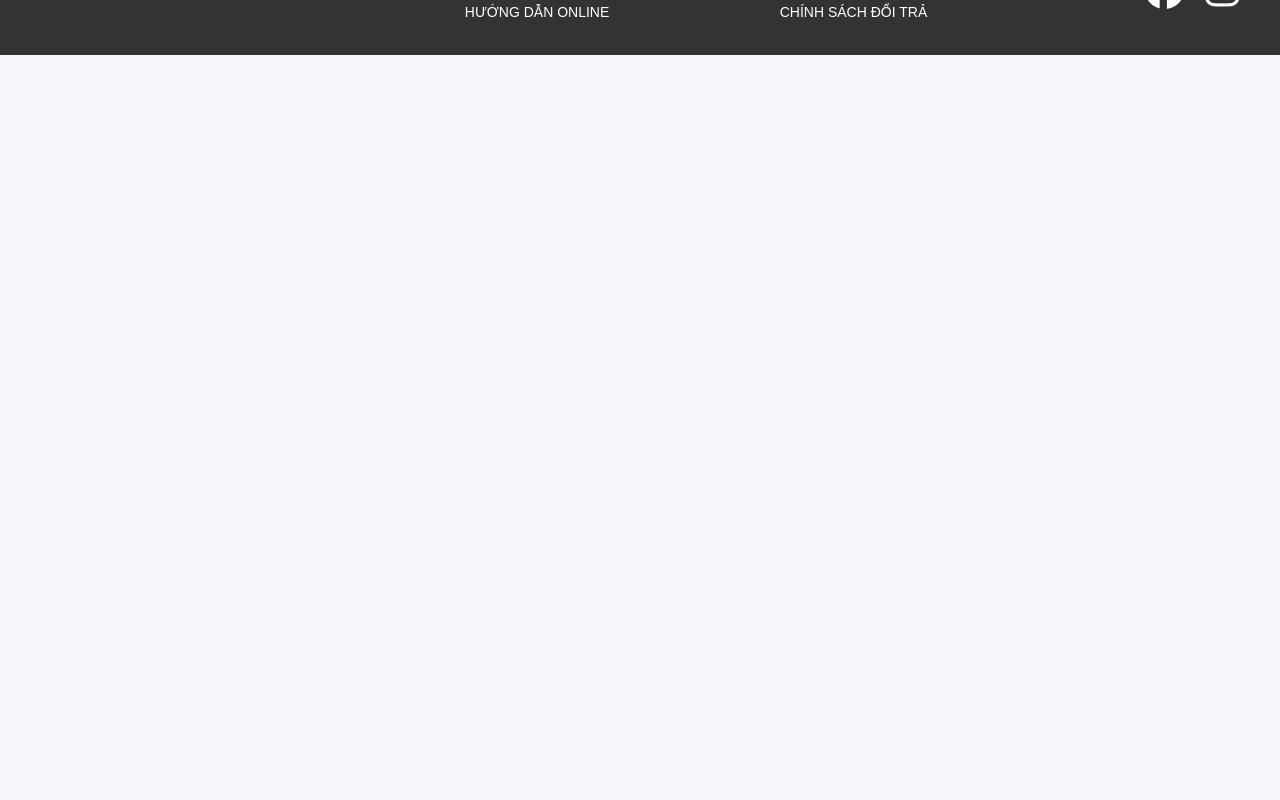
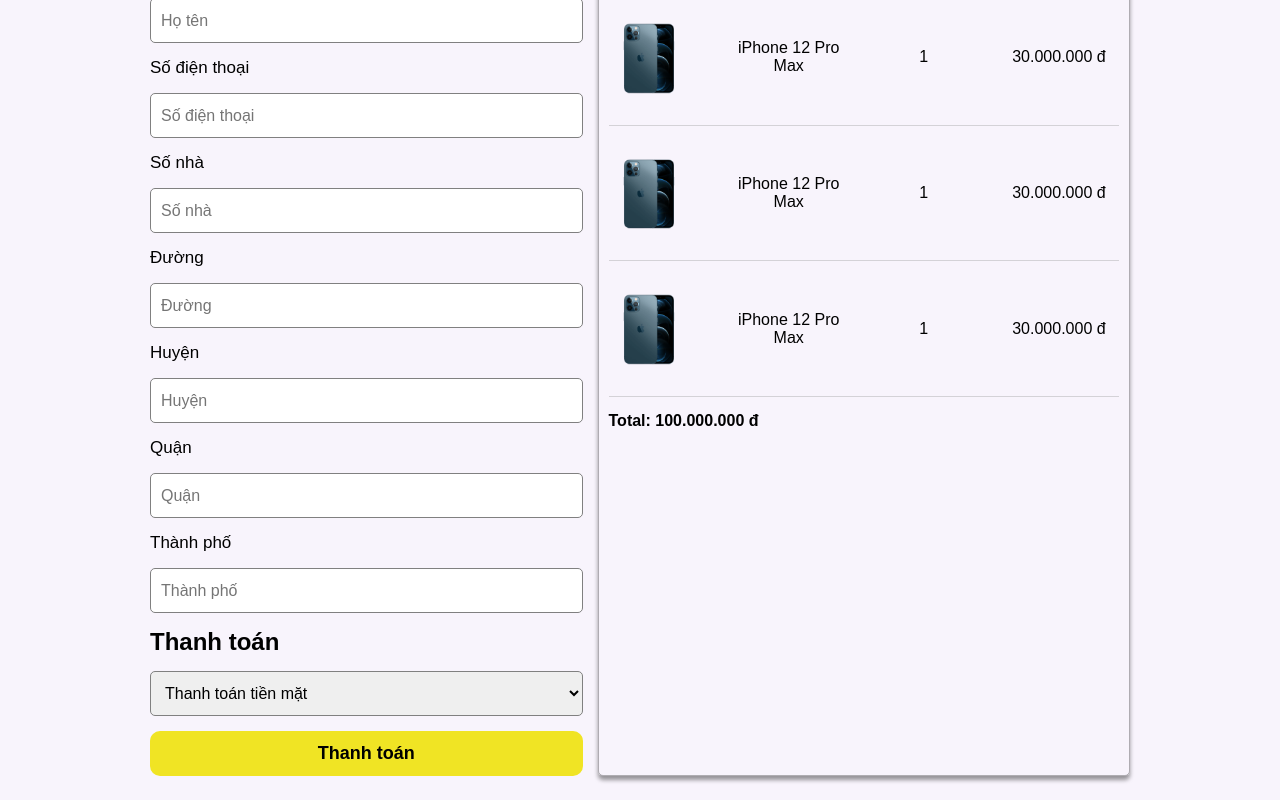
Before and after one commit to mindangg/Web-2, a React (Vite) app in the folder frontend/: page /checkout in a window 1280 px wide. Shown: the part 280-1080 px from the top of the page. Before the commit the page ends 800 px from the top, so only its background shows below. Built offline with nearby package versions, Linux system fonts and the light colour scheme.

Commit message:
checkout

```diff
--- a/frontend/index.html
+++ b/frontend/index.html
@@ -2,7 +2,7 @@
 <html lang="en">
   <head>
     <meta charset="UTF-8" />
-    <link rel="icon" type="image/png" href="#" />
+    <link rel="icon" type="image/png" href="./src/assets/logo.png" />
     <meta name="viewport" content="width=device-width, initial-scale=1.0" />
     <title>Phone</title>
 
--- /dev/null
+++ b/frontend/src/components/CheckoutItems.jsx
@@ -0,0 +1,16 @@
+import React from 'react'
+
+import test from '../assets/iphone-12-pro-blue-hero.png'
+
+import '../styles/Checkout.css'
+
+export default function CheckoutItems() {
+    return (
+        <div className='checkout-item'>
+            <img src={test}></img>
+            <span>iPhone 12 Pro Max</span>
+            <span>1</span>
+            <span>30.000.000 đ</span>
+    </div>
+    )
+}
--- a/frontend/src/index.css
+++ b/frontend/src/index.css
@@ -252,3 +252,80 @@
     flex-wrap: wrap;
     gap: 80px 25px;
 }
+
+.home{
+    /* padding: 10px 10% 0; */
+    width: 75%;
+    margin: auto;
+}
+
+.slider{
+    position: relative;
+    top: 10px;
+    width: 100%;
+    height: 520px;
+    overflow: hidden;
+    margin: 0;
+}
+
+.slider-list{
+    position: absolute;
+    top: 0;
+    left: 0;
+    height: 100%;
+    width: 100%;
+    display: flex;
+    transition: 1s;
+}
+
+.slider-list img{
+    /* width: 100%; */
+    height: 100%;
+    border-radius: 10px;
+    box-shadow: 0px 4px 10px rgba(0,0,0,0.4);
+}
+
+.slider-button{
+    position: absolute;
+    top: 42%;
+    left: 5%;
+    width: 90%;
+    display: flex;
+    justify-content: space-between;
+}
+
+.slider-button button{
+    width: 50px;
+    height: 50px;
+    border-radius: 50%;
+    background-color: #fff5;
+    color: #fff;
+    border: none;
+    font-weight: bold;
+}
+
+.slider-dots{
+    position: absolute;
+    left: 82%;
+    bottom: 7%;
+    color: #fff;
+    width: 100%;
+    margin: 0;
+    padding: 0;
+    display: flex;
+}
+
+.slider-dots li{
+    list-style: none;
+    width: 10px;
+    height: 10px;
+    background-color: rgba(255, 255, 255, 0.5);
+    margin: 20px 10px;
+    border-radius: 20px;
+    transition: 1s;
+}
+
+.slider-dots li.active{
+    background-color: #fff;
+    width: 29px;
+}
--- a/frontend/src/pages/Checkout.jsx
+++ b/frontend/src/pages/Checkout.jsx
@@ -1,9 +1,122 @@
-import React from 'react'
+import React, { useState } from 'react'
+
+import '../styles/Checkout.css'
+
+import QR from '../assets/QR.jpg'
+import CheckoutItems from '../components/CheckoutItems'
 
 export default function Checkout() {
+    const [fullname, setFullname] = useState('')
+    const [phone, setPhone] = useState('')
+    const [streetName, setStreetName] = useState('')
+    const [street, setStreet] = useState('')
+    const [ward, setWard] = useState('')
+    const [district, setDistrict] = useState('')
+    const [city, setCity] = useState('')
+
+    const [method, setMethod] = useState('cash')
+
+    const handlePayment = (methodCheck) => {
+        if (methodCheck === 'cash')
+            setMethod('cash')
+
+        if (methodCheck === 'qr')
+            setMethod('qr')
+
+        if (methodCheck === 'card')
+            setMethod('card')
+    }
+
     return (
-        <div>
+        <div className='checkout'>
+            <div className='checkout-payment'>
+                <h2>Thông tin đơn hàng</h2>
+                <label>Họ tên</label>
+                <input type='text' value={fullname} placeholder='Họ tên'
+                        onChange={(e) => setFullname(e.target.value)}></input>
 
+                <label>Số điện thoại</label>
+                <input type='tel' value={phone} placeholder='Số điện thoại'
+                        onChange={(e) => setPhone(e.target.value)}></input>
+
+                <label>Số nhà</label>
+                <input type='text' value={streetName} placeholder='Số nhà'
+                        onChange={(e) => setStreetName(e.target.value)}></input>
+
+                <label>Đường</label>
+                <input type='text' value={street} placeholder='Đường'
+                        onChange={(e) => setStreet(e.target.value)}></input>
+
+                <label>Huyện</label>
+                <input type='text' value={ward} placeholder='Huyện'
+                        onChange={(e) => setWard(e.target.value)}></input>
+
+                <label>Quận</label>
+                <input type='text' value={district} placeholder='Quận'
+                        onChange={(e) => setDistrict(e.target.value)}></input>
+
+                <label>Thành phố</label>
+                <input type='text' value={city} placeholder='Thành phố'
+                        onChange={(e) => setCity(e.target.value)}></input>
+
+                <h2>Thanh toán</h2>
+
+                <select onChange={(e) => handlePayment(e.target.value)}>
+                    <option value='cash'>Thanh toán tiền mặt</option>
+                    <option value='qr'>Chuyển khoản QR</option>
+                    <option value='card'>Chuyển khoản ngân hàng</option>
+                </select>
+
+                {method == 'qr' && (
+                    <div id='paymentByQR'>
+                        <img src={QR} style={{width: 200 + 'px'}}></img>
+                    </div>
+                )}
+
+                {method == 'card' && (
+                    <div id='paymentByCard'>
+                        <select defaultValue='Vietcombank'>
+                            <option value='Vietcombank'>Vietcombank</option>
+                            <option value='Agribank'>Agribank</option>
+                            <option value='ACB'>ACB</option>
+                            <option value='Vietinbank'>Vietinbank</option>
+                            <option value='Techcombank'>Techcombank</option>
+                            <option value='BIDV'>BIDV</option>
+                            <option value='MB'>MB</option>
+                            <option value='VPBank'>VPBank</option>
+                            <option value='TPBank'>TPBank</option>
+                            <option value='VIB'>VIB</option>
+                        </select>
+                        <div>
+                            <label>Số thẻ</label>
+                            <input type='text' placeholder='Số thẻ'></input>
+                            <label className='error'></label>
+                        </div>
+                        <div>
+                            <label>Họ tên trên thẻ</label>
+                            <input type='text' placeholder='Họ tên'></input>
+                            <label className='error' ></label>
+                        </div>
+                    </div>
+                )}
+
+                <button>Thanh toán</button>
+            </div>
+
+            <div className='checkout-info'>
+                <div className='checkout-items'>
+                    <div className='checkout-header'>
+                        <span>Sản phẩm</span>
+                        <span>Model</span>
+                        <span>Số lượng</span>
+                        <span>Giá</span>
+                    </div>
+                    <CheckoutItems/>
+                    <CheckoutItems/>
+                    <CheckoutItems/>
+                </div>
+                <div style={{fontWeight: 'bold'}}>Total: 100.000.000 đ</div>
+            </div>
         </div>
     )
 }
--- a/frontend/src/pages/Home.jsx
+++ b/frontend/src/pages/Home.jsx
@@ -4,6 +4,7 @@
 
 import Display from '../components/Display'
 import Pagination from '../components/Pagination'
+import Slider from '../components/Slider'
 
 import banner from '../assets/banner.png'
 
@@ -18,9 +19,10 @@
 
     return (
         <div className='home'>
-            <div className='banner'>
+            {/* <div className='banner'>
                 <img src={banner}></img>
-            </div>
+            </div> */}
+            <Slider/>
             <Display/>
             <Pagination
                 totalProducts={phone.length}
--- /dev/null
+++ b/frontend/src/styles/Checkout.css
@@ -0,0 +1,75 @@
+.checkout{
+    margin: 10px 0 100px;
+    display: flex;
+    padding: 20px 150px;
+    gap: 15px;
+}
+
+.checkout-payment{
+    width: 50%;
+}
+
+.checkout-payment{
+    display: flex;
+    flex-direction: column;
+    gap: 15px;
+}
+
+.checkout-payment label{
+    font-size: 17px;
+}
+
+.checkout-payment input{
+    height: 45px;
+    border-radius: 5px;
+    border: 1px solid gray;
+    font-size: 16px;
+    padding-left: 10px;
+}
+
+.checkout-payment select{
+    height: 45px;
+    border-radius: 5px;
+    border: 1px solid gray;
+    font-size: 16px;
+    padding-left: 10px;
+}
+
+.checkout-payment button{
+    background-color: var(--yellow);
+    border: none;
+    border-radius: 10px;
+    font-weight: bold;
+    height: 45px;
+    cursor: pointer;
+    font-size: 18px;
+}
+
+.checkout-info{
+    display: flex;
+    flex-direction: column;
+    gap: 15px;
+    padding: 10px;
+    border: 1px solid rgba(0, 0, 0, 0.293);
+    border-radius: 5px;
+    box-shadow: 0px 4px 4px rgba(0,0,0,0.4);
+}
+
+.checkout-items{
+    width: 100%;
+}
+
+.checkout-header,
+.checkout-item{
+    display: grid;
+    grid-template-columns: 2fr 2fr 2.5fr 2fr;
+    padding: 20px 0;
+    text-align: center;
+    align-items: center;
+    color: black;
+    border-bottom: 1px solid hsl(0, 0%, 50%, 0.3);
+}
+
+.checkout-item img{
+    width: 80px;
+}
```
Also changed, not shown: frontend/src/components/Carousel.jsx (added, +7 -0 lines), frontend/src/assets/QR.jpg (added).
